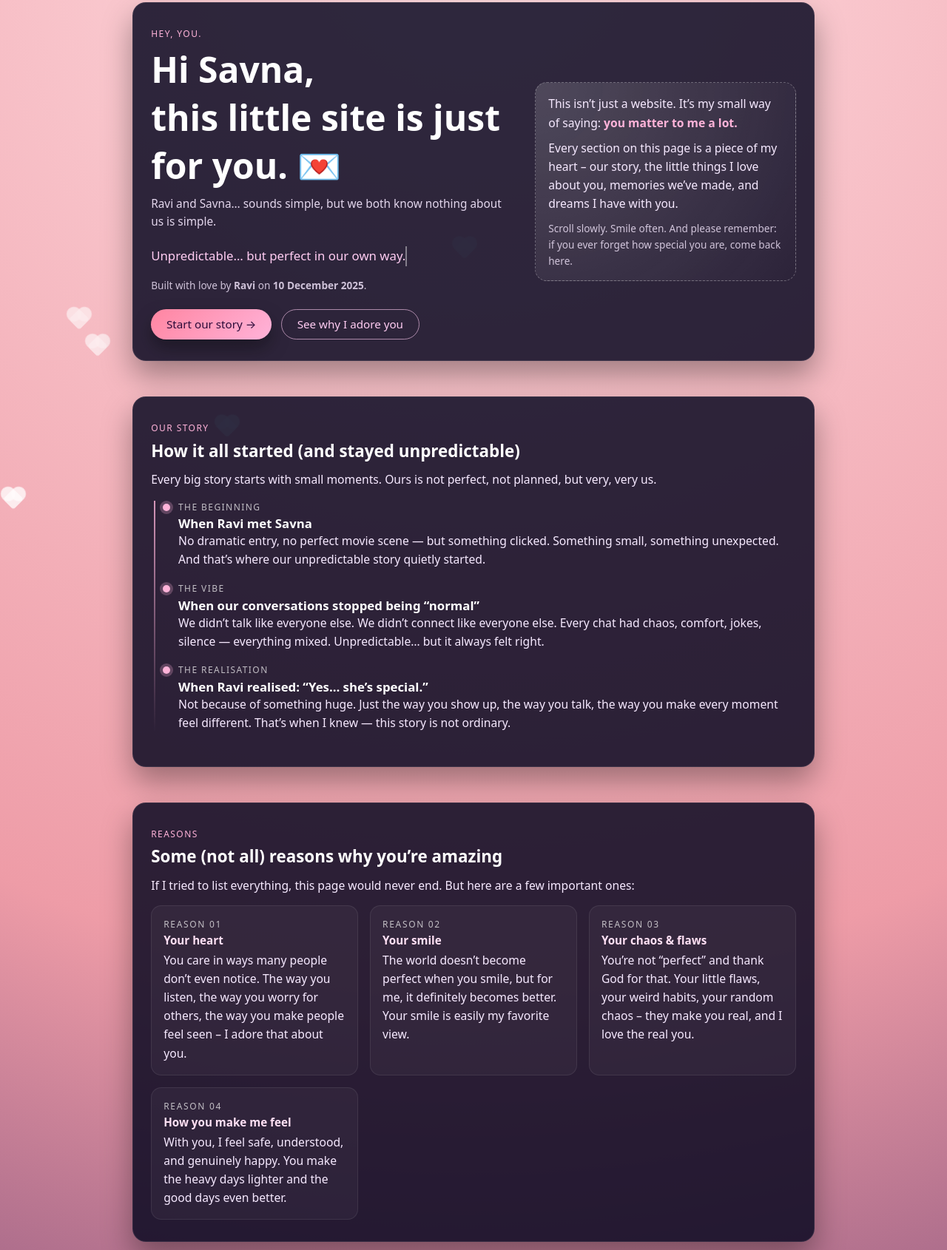
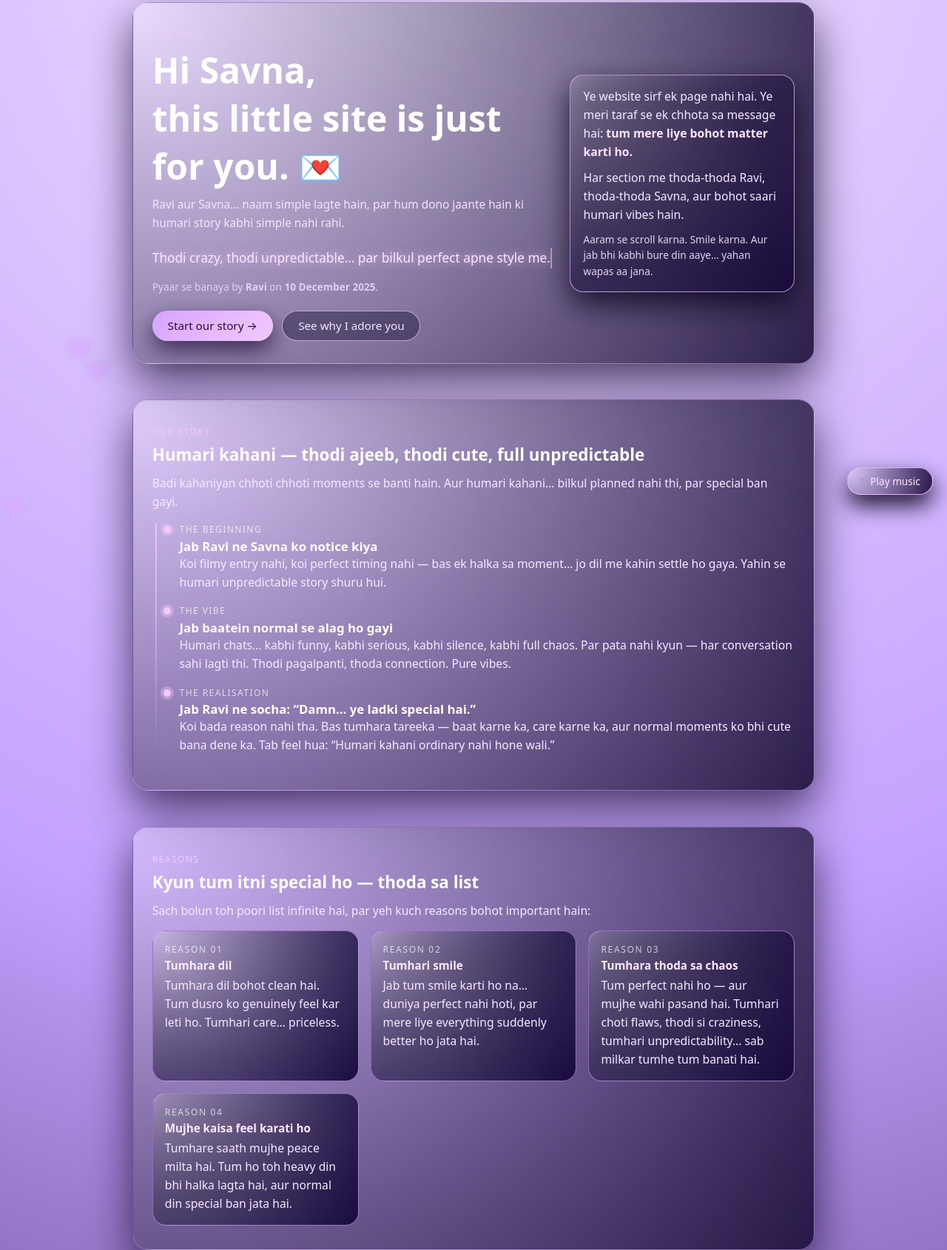
Before and after one commit to ravinish2009-boop/sovna-ravi, a plain HTML site: page index.html in a window 1280 px wide. Shown: the part 112-1802 px from the top of the page at 74% size. Drawn offline with Linux system fonts and the light colour scheme.

Commit message:
Update index.html

```diff
--- a/index.html
+++ b/index.html
@@ -2,7 +2,7 @@
 <html lang="en">
 <head>
   <meta charset="UTF-8" />
-  <title>For You ❤️</title>
+  <title>Ravi × Savna 💜</title>
   <meta name="viewport" content="width=device-width, initial-scale=1.0" />
   <style>
     * {
@@ -14,7 +14,7 @@
     }
 
     body {
-      background: radial-gradient(circle at top, #ffdde1, #ee9ca7, #2b1055);
+      background: radial-gradient(circle at top, #f1e4ff, #c4a1ff, #3b215c);
       color: #fff;
       min-height: 100vh;
       position: relative;
@@ -27,11 +27,12 @@
       bottom: -50px;
       width: 20px;
       height: 20px;
-      background: rgba(255, 255, 255, 0.8);
+      background: rgba(216, 175, 255, 0.9);
       transform: rotate(45deg);
-      animation: floatUp 12s linear infinite;
+      animation: floatUp 14s linear infinite;
       border-radius: 4px;
       z-index: 0;
+      filter: drop-shadow(0 0 6px rgba(196, 161, 255, 0.7));
     }
 
     .heart::before,
@@ -56,11 +57,11 @@
 
     @keyframes floatUp {
       0% {
-        transform: translateY(0) rotate(45deg);
+        transform: translateY(0) rotate(45deg) scale(0.8);
         opacity: 1;
       }
       100% {
-        transform: translateY(-120vh) rotate(45deg);
+        transform: translateY(-130vh) rotate(45deg) scale(1.2);
         opacity: 0;
       }
     }
@@ -69,9 +70,9 @@
       position: sticky;
       top: 0;
       z-index: 10;
-      background: rgba(10, 9, 34, 0.75);
-      backdrop-filter: blur(12px);
-      border-bottom: 1px solid rgba(255, 255, 255, 0.12);
+      background: rgba(18, 10, 36, 0.6);
+      backdrop-filter: blur(18px);
+      border-bottom: 1px solid rgba(196, 161, 255, 0.4);
     }
 
     .nav {
@@ -88,19 +89,20 @@
       font-weight: 700;
       letter-spacing: 0.08em;
       text-transform: uppercase;
+      color: #f3e4ff;
     }
 
     .nav-links a {
       margin-left: 1rem;
       text-decoration: none;
-      color: #ffd6e8;
+      color: #e8d8ff;
       font-size: 0.9rem;
       border-bottom: 1px solid transparent;
       padding-bottom: 2px;
       transition: 0.2s all;
     }
     .nav-links a:hover {
-      border-bottom-color: #ffd6e8;
+      border-bottom-color: #e8d8ff;
     }
 
     main {
@@ -113,11 +115,32 @@
 
     section {
       margin: 3rem 0;
-      background: rgba(10, 9, 34, 0.85);
-      border-radius: 18px;
-      padding: 1.8rem 1.5rem;
-      box-shadow: 0 20px 40px rgba(0, 0, 0, 0.35);
-      border: 1px solid rgba(255, 255, 255, 0.08);
+      border-radius: 22px;
+      padding: 1.9rem 1.6rem;
+      box-shadow: 0 24px 60px rgba(12, 2, 32, 0.7);
+      border: 1px solid rgba(196, 161, 255, 0.4);
+      background: radial-gradient(circle at top left,
+                  rgba(255, 255, 255, 0.26),
+                  rgba(25, 13, 55, 0.9));
+      backdrop-filter: blur(22px);
+      -webkit-backdrop-filter: blur(22px);
+      animation: fadeInUp 0.9s ease both;
+    }
+
+    section:nth-of-type(2) { animation-delay: 0.1s; }
+    section:nth-of-type(3) { animation-delay: 0.2s; }
+    section:nth-of-type(4) { animation-delay: 0.3s; }
+    section:nth-of-type(5) { animation-delay: 0.4s; }
+
+    @keyframes fadeInUp {
+      from {
+        opacity: 0;
+        transform: translateY(16px);
+      }
+      to {
+        opacity: 1;
+        transform: translateY(0);
+      }
     }
 
     .tag {
@@ -125,7 +148,7 @@
       font-size: 0.75rem;
       letter-spacing: 0.12em;
       text-transform: uppercase;
-      color: #ffb3d9;
+      color: #f3c9ff;
       margin-bottom: 0.4rem;
     }
 
@@ -158,20 +181,22 @@
 
     .hero-sub {
       font-size: 0.96rem;
-      opacity: 0.9;
+      opacity: 0.95;
       margin-bottom: 1rem;
     }
 
     .hero-accent {
-      font-size: 1.05rem;
-      color: #ffccf2;
+      font-size: 1.08rem;
+      color: #ffe6ff;
       margin-top: 0.3rem;
+      text-shadow: 0 0 12px rgba(243, 201, 255, 0.7);
     }
 
     .hero-meta {
       font-size: 0.85rem;
-      opacity: 0.8;
+      opacity: 0.9;
       margin-top: 0.6rem;
+      color: #e7d6ff;
     }
 
     .hero-actions {
@@ -190,43 +215,48 @@
       display: inline-flex;
       align-items: center;
       gap: 0.4rem;
-      transition: transform 0.15s ease, box-shadow 0.15s ease,
-                  background 0.15s ease, color 0.15s ease;
+      transition: transform 0.18s ease, box-shadow 0.18s ease,
+                  background 0.18s ease, color 0.18s ease;
       text-decoration: none;
     }
 
     .btn-primary {
-      background: linear-gradient(135deg, #ff85a1, #ffb3d9);
+      background: linear-gradient(135deg, #d6a4ff, #f3c9ff);
       color: #2b0b39;
-      box-shadow: 0 12px 25px rgba(0, 0, 0, 0.35);
+      box-shadow: 0 12px 30px rgba(21, 5, 46, 0.7);
     }
 
     .btn-primary:hover {
-      transform: translateY(-1px);
-      box-shadow: 0 18px 30px rgba(0, 0, 0, 0.45);
+      transform: translateY(-2px) scale(1.02);
+      box-shadow: 0 18px 40px rgba(21, 5, 46, 0.9);
     }
 
     .btn-ghost {
-      background: transparent;
-      border: 1px solid rgba(255, 204, 242, 0.6);
-      color: #ffccf2;
+      background: rgba(14, 6, 40, 0.4);
+      border: 1px solid rgba(243, 201, 255, 0.7);
+      color: #f3e4ff;
     }
 
     .btn-ghost:hover {
-      background: rgba(255, 255, 255, 0.06);
-      transform: translateY(-1px);
+      background: rgba(243, 201, 255, 0.1);
+      transform: translateY(-2px);
     }
 
     .hero-right {
-      border-radius: 16px;
-      border: 1px dashed rgba(255, 255, 255, 0.28);
+      border-radius: 18px;
+      border: 1px solid rgba(226, 192, 255, 0.7);
       padding: 1rem 1.1rem;
-      background: radial-gradient(circle at top left, rgba(255, 255, 255, 0.16), transparent);
+      background: radial-gradient(circle at top left,
+                  rgba(255, 255, 255, 0.18),
+                  rgba(23, 9, 58, 0.9));
+      backdrop-filter: blur(18px);
+      -webkit-backdrop-filter: blur(18px);
       font-size: 0.92rem;
+      box-shadow: 0 16px 40px rgba(9, 0, 24, 0.8);
     }
 
     .hero-right strong {
-      color: #ffb3d9;
+      color: #ffe3ff;
     }
 
     /* Our Story timeline */
@@ -243,7 +273,7 @@
       top: 0;
       bottom: 0;
       width: 2px;
-      background: linear-gradient(to bottom, #ffb3d9, transparent);
+      background: linear-gradient(to bottom, #f3c9ff, transparent);
       opacity: 0.8;
     }
 
@@ -259,9 +289,9 @@
       top: 4px;
       width: 10px;
       height: 10px;
-      background: #ffb3d9;
+      background: #f3c9ff;
       border-radius: 50%;
-      box-shadow: 0 0 0 4px rgba(255, 179, 217, 0.25);
+      box-shadow: 0 0 0 4px rgba(243, 201, 255, 0.35);
     }
 
     .timeline-date {
@@ -281,11 +311,23 @@
     }
 
     .card {
-      background: rgba(255, 255, 255, 0.04);
-      border-radius: 14px;
+      background: radial-gradient(circle at top left,
+                  rgba(255, 255, 255, 0.18),
+                  rgba(22, 9, 60, 0.96));
+      border-radius: 18px;
       padding: 1rem;
-      border: 1px solid rgba(255, 255, 255, 0.08);
+      border: 1px solid rgba(214, 164, 255, 0.6);
       font-size: 0.95rem;
+      backdrop-filter: blur(20px);
+      -webkit-backdrop-filter: blur(20px);
+      transition: transform 0.16s ease, box-shadow 0.16s ease,
+                  border-color 0.16s ease;
+    }
+
+    .card:hover {
+      transform: translateY(-4px) scale(1.01);
+      box-shadow: 0 18px 40px rgba(10, 0, 32, 0.9);
+      border-color: #f3c9ff;
     }
 
     .card-label {
@@ -299,7 +341,7 @@
     .card-title {
       font-weight: 600;
       margin-bottom: 0.3rem;
-      color: #ffe0f4;
+      color: #ffe8ff;
     }
 
     /* Gallery (memories) */
@@ -313,10 +355,12 @@
     .gallery-item {
       position: relative;
       padding-top: 70%;
-      border-radius: 14px;
+      border-radius: 16px;
       overflow: hidden;
-      background: rgba(255, 255, 255, 0.05);
-      border: 1px solid rgba(255, 255, 255, 0.1);
+      background: radial-gradient(circle at top left,
+                  rgba(255, 255, 255, 0.18),
+                  rgba(18, 7, 49, 0.95));
+      border: 1px solid rgba(214, 164, 255, 0.6);
       display: flex;
       justify-content: center;
       align-items: center;
@@ -328,41 +372,46 @@
     .gallery-item span {
       padding: 0.6rem;
       display: block;
+      color: #f7e6ff;
     }
 
     /* Hidden message */
     .secret-box {
       margin-top: 1rem;
-      background: rgba(255, 255, 255, 0.04);
-      border-radius: 14px;
+      background: radial-gradient(circle at top left,
+                  rgba(255, 255, 255, 0.16),
+                  rgba(19, 8, 50, 0.95));
+      border-radius: 16px;
       padding: 1rem;
-      border: 1px dashed rgba(255, 204, 242, 0.7);
+      border: 1px dashed rgba(243, 201, 255, 0.8);
       text-align: center;
+      backdrop-filter: blur(18px);
     }
 
     #secretMessage {
       margin-top: 0.8rem;
       font-size: 1rem;
       display: none;
-      color: #ffe4f8;
+      color: #ffe6ff;
     }
 
     /* Footer */
     footer {
       text-align: center;
       font-size: 0.8rem;
-      opacity: 0.7;
+      opacity: 0.8;
       padding-bottom: 1.5rem;
+      color: #f3e4ff;
     }
 
     footer span {
-      color: #ffb3d9;
+      color: #f3c9ff;
     }
 
     /* Typewriter */
     .typewriter {
       display: inline-block;
-      border-right: 2px solid rgba(255, 255, 255, 0.8);
+      border-right: 2px solid rgba(255, 255, 255, 0.9);
       white-space: nowrap;
       overflow: hidden;
       max-width: 100%;
@@ -373,6 +422,49 @@
       50% {
         border-color: transparent;
       }
+    }
+
+    /* Music toggle button */
+    .music-toggle {
+      position: fixed;
+      right: 1.2rem;
+      bottom: 1.2rem;
+      z-index: 20;
+      border-radius: 999px;
+      padding: 0.5rem 1rem;
+      border: 1px solid rgba(243, 201, 255, 0.8);
+      background: radial-gradient(circle at top left,
+                  rgba(255, 255, 255, 0.3),
+                  rgba(30, 13, 65, 0.95));
+      backdrop-filter: blur(18px);
+      -webkit-backdrop-filter: blur(18px);
+      font-size: 0.85rem;
+      color: #fbe9ff;
+      cursor: pointer;
+      box-shadow: 0 14px 30px rgba(7, 0, 24, 0.9);
+      display: inline-flex;
+      align-items: center;
+      gap: 0.4rem;
+      transition: transform 0.16s ease, box-shadow 0.16s ease,
+                  background 0.16s ease;
+    }
+
+    .music-toggle:hover {
+      transform: translateY(-2px);
+      box-shadow: 0 18px 40px rgba(7, 0, 24, 1);
+    }
+
+    .music-dot {
+      width: 8px;
+      height: 8px;
+      border-radius: 999px;
+      background: #ff4f92;
+      box-shadow: 0 0 8px rgba(255, 79, 146, 0.9);
+    }
+
+    .music-dot.paused {
+      background: #aaa3c4;
+      box-shadow: none;
     }
 
     @media (min-width: 720px) {
@@ -388,7 +480,7 @@
 
   <header>
     <div class="nav">
-      <div class="nav-title">For <span id="herNameNav">HER</span></div>
+      <div class="nav-title">Ravi × <span id="herNameNav">HER</span></div>
       <div class="nav-links">
         <a href="#story">Story</a>
         <a href="#reasons">Reasons</a>
@@ -409,13 +501,14 @@
           this little site is just for you. 💌
         </h1>
         <p class="hero-sub">
-          Ravi and Savna… sounds simple, but we both know nothing about us is simple.
+          Ravi aur Savna… naam simple lagte hain, par hum dono jaante hain
+          ki humari story kabhi simple nahi rahi.
         </p>
         <p class="hero-accent typewriter" id="typewriterText">
-          Unpredictable… but perfect in our own way.
+          Thodi crazy, thodi unpredictable… par bilkul perfect apne style me.
         </p>
         <p class="hero-meta">
-          Built with love by
+          Pyaar se banaya by
           <strong id="myName">[Your Name]</strong> on
           <strong id="specialDate">[Special Date]</strong>.
         </p>
@@ -432,17 +525,17 @@
 
       <div class="hero-right">
         <p>
-          This isn’t just a website. It’s my small way of saying:
-          <strong>you matter to me a lot.</strong>
+          Ye website sirf ek page nahi hai.
+          Ye meri taraf se ek chhota sa message hai:
+          <strong>tum mere liye bohot matter karti ho.</strong>
         </p>
         <p style="margin-top: 0.6rem;">
-          Every section on this page is a piece of my heart –
-          our story, the little things I love about you,
-          memories we’ve made, and dreams I have with you.
+          Har section me thoda-thoda Ravi, thoda-thoda Savna,
+          aur bohot saari humari vibes hain.
         </p>
-        <p style="margin-top: 0.6rem; font-size: 0.85rem; opacity: 0.8;">
-          Scroll slowly. Smile often. And please remember:
-          if you ever forget how special you are, come back here.
+        <p style="margin-top: 0.6rem; font-size: 0.85rem; opacity: 0.9;">
+          Aaram se scroll karna. Smile karna.
+          Aur jab bhi kabhi bure din aaye… yahan wapas aa jana.
         </p>
       </div>
     </section>
@@ -450,98 +543,96 @@
     <!-- OUR STORY -->
     <section id="story">
       <div class="tag">Our Story</div>
-      <h2>How it all started (and stayed unpredictable)</h2>
+      <h2>Humari kahani — thodi ajeeb, thodi cute, full unpredictable</h2>
       <p>
-        Every big story starts with small moments.
-        Ours is not perfect, not planned, but very, very us.
+        Badi kahaniyan chhoti chhoti moments se banti hain.
+        Aur humari kahani… bilkul planned nahi thi, par special ban gayi.
       </p>
 
       <div class="timeline">
-
         <div class="timeline-item">
           <div class="timeline-dot"></div>
           <div class="timeline-date">The Beginning</div>
-          <h3>When Ravi met Savna</h3>
+          <h3>Jab Ravi ne Savna ko notice kiya</h3>
           <p>
-            No dramatic entry, no perfect movie scene — but something clicked.
-            Something small, something unexpected.
-            And that’s where our unpredictable story quietly started.
+            Koi filmy entry nahi, koi perfect timing nahi —
+            bas ek halka sa moment… jo dil me kahin settle ho gaya.
+            Yahin se humari unpredictable story shuru hui.
           </p>
         </div>
 
         <div class="timeline-item">
           <div class="timeline-dot"></div>
           <div class="timeline-date">The Vibe</div>
-          <h3>When our conversations stopped being “normal”</h3>
+          <h3>Jab baatein normal se alag ho gayi</h3>
           <p>
-            We didn’t talk like everyone else.
-            We didn’t connect like everyone else.
-            Every chat had chaos, comfort, jokes, silence — everything mixed.
-            Unpredictable… but it always felt right.
+            Humari chats… kabhi funny, kabhi serious, kabhi silence, kabhi full chaos.
+            Par pata nahi kyun — har conversation sahi lagti thi.
+            Thodi pagalpanti, thoda connection. Pure vibes.
           </p>
         </div>
 
         <div class="timeline-item">
           <div class="timeline-dot"></div>
           <div class="timeline-date">The Realisation</div>
-          <h3>When Ravi realised: “Yes… she’s special.”</h3>
+          <h3>Jab Ravi ne socha: “Damn… ye ladki special hai.”</h3>
           <p>
-            Not because of something huge.
-            Just the way you show up, the way you talk,
-            the way you make every moment feel different.
-            That’s when I knew — this story is not ordinary.
+            Koi bada reason nahi tha.
+            Bas tumhara tareeka — baat karne ka, care karne ka,
+            aur normal moments ko bhi cute bana dene ka.
+            Tab feel hua: “Humari kahani ordinary nahi hone wali.”
           </p>
         </div>
-
       </div>
     </section>
 
     <!-- REASONS I LOVE YOU -->
     <section id="reasons">
       <div class="tag">Reasons</div>
-      <h2>Some (not all) reasons why you’re amazing</h2>
+      <h2>Kyun tum itni special ho — thoda sa list</h2>
       <p>
-        If I tried to list everything, this page would never end.
-        But here are a few important ones:
+        Sach bolun toh poori list infinite hai,
+        par yeh kuch reasons bohot important hain:
       </p>
 
       <div class="grid">
         <div class="card">
           <div class="card-label">Reason 01</div>
-          <div class="card-title">Your heart</div>
+          <div class="card-title">Tumhara dil</div>
           <p>
-            You care in ways many people don’t even notice.
-            The way you listen, the way you worry for others,
-            the way you make people feel seen – I adore that about you.
+            Tumhara dil bohot clean hai.
+            Tum dusro ko genuinely feel kar leti ho.
+            Tumhari care… priceless.
           </p>
         </div>
 
         <div class="card">
           <div class="card-label">Reason 02</div>
-          <div class="card-title">Your smile</div>
+          <div class="card-title">Tumhari smile</div>
           <p>
-            The world doesn’t become perfect when you smile,
-            but for me, it definitely becomes better.
-            Your smile is easily my favorite view.
+            Jab tum smile karti ho na…
+            duniya perfect nahi hoti,
+            par mere liye everything suddenly better ho jata hai.
           </p>
         </div>
 
         <div class="card">
           <div class="card-label">Reason 03</div>
-          <div class="card-title">Your chaos & flaws</div>
+          <div class="card-title">Tumhara thoda sa chaos</div>
           <p>
-            You’re not “perfect” and thank God for that.
-            Your little flaws, your weird habits, your random chaos –
-            they make you real, and I love the real you.
+            Tum perfect nahi ho — aur mujhe wahi pasand hai.
+            Tumhari choti flaws, thodi si craziness,
+            tumhari unpredictability… sab milkar tumhe tum banati hai.
           </p>
         </div>
 
         <div class="card">
           <div class="card-label">Reason 04</div>
-          <div class="card-title">How you make me feel</div>
+          <div class="card-title">Mujhe kaisa feel karati ho</div>
           <p>
-            With you, I feel safe, understood, and genuinely happy.
-            You make the heavy days lighter and the good days even better.
+            Tumhare saath mujhe peace milta hai.
+            Tum ho toh heavy din bhi halka lagta hai,
+            aur normal din special ban jata hai.
           </p>
         </div>
       </div>
@@ -550,30 +641,28 @@
     <!-- MEMORIES -->
     <section id="memories">
       <div class="tag">Memories</div>
-      <h2>Little moments I never want to forget</h2>
+      <h2>Wo chhote moments — jo mere liye bohot bade hain</h2>
       <p>
-        One day this section should be full of our photos and memories,
-        but for now, it’s a promise that we’ll create many.
+        Ek din humari gallery full hogi hum dono ke photos se.
+        Tab tak… yeh promise rakhta hoon.
       </p>
 
       <div class="gallery">
         <div class="gallery-item">
           <span>
-            Maybe this will be a photo from one of our favorite days together.
-            A day that was totally unplanned, but became special anyway.
+            Shayad kabhi yahan ek photo hogi —
+            koi random day jo special ban gaya.
           </span>
         </div>
         <div class="gallery-item">
           <span>
-            A screenshot of a chat where we laughed too much,
-            or stayed up too late talking about everything and nothing.
+            Ya koi chat ka screenshot jisme humne bina reason ke bohot hansi ki thi.
           </span>
         </div>
         <div class="gallery-item">
           <span>
-            That one random moment that doesn’t look special to others,
-            but means a lot to us.
-            Our story is full of those.
+            Ya wo moment… jo bas hum samajh sakte hain.
+            Simple, par unforgettable.
           </span>
         </div>
       </div>
@@ -582,50 +671,53 @@
     <!-- FUTURE -->
     <section id="future">
       <div class="tag">Future</div>
-      <h2>Things I want to do with you</h2>
+      <h2>Kal kya hoga? Pata nahi.
+        Par ek cheez ka wish hai — tum ho saath.</h2>
       <p>
-        We don’t know where life will take us.
-        But if there’s one thing I want in the future, it’s this —
-        whatever happens, I hope our unpredictable story keeps going.
+        Life unpredictable hai…
+        par agar future me ek cheez choose kar sakta hoon,
+        toh wo tum ho, Savna.
       </p>
 
       <div class="grid">
         <div class="card">
           <div class="card-label">Plan 01</div>
-          <div class="card-title">A simple date</div>
+          <div class="card-title">Simple si date</div>
           <p>
-            It doesn’t have to be fancy – just you, me, some food,
-            a walk, and a lot of unhurried conversation.
+            Fancy nahi — bas tum, main, thoda sa food,
+            ek walk, aur bohot saari unhurried baatein.
           </p>
         </div>
         <div class="card">
           <div class="card-label">Plan 02</div>
-          <div class="card-title">Our mini traditions</div>
+          <div class="card-title">Humari choti rituals</div>
           <p>
-            Maybe a fixed “movie night”, shared playlists, yearly photos,
-            or random rituals that become “our thing”.
+            Movie night, shared playlists, yearly photos,
+            ya random rituals jo sirf “humari cheez” ho.
           </p>
         </div>
         <div class="card">
           <div class="card-label">Plan 03</div>
-          <div class="card-title">Being there for real</div>
+          <div class="card-title">Hamesha saath rehna</div>
           <p>
-            Through your good days, your bad days, and the days where
-            you just need someone to sit quietly next to you – I want to be there.
+            Tumhare good days, bad days,
+            aur wo days jahan sirf silence chahiye —
+            main wahan rehna chahta hoon.
           </p>
         </div>
       </div>
 
       <div class="secret-box">
         <p>
-          There’s one more thing I want to say, but I made it a little interactive:
+          Ek last cheez kehni thi, thoda interactive banaya hai:
         </p>
         <button class="btn btn-primary" onclick="revealSecret()">
           Tap to reveal my heart 💖
         </button>
         <p id="secretMessage">
-          No matter what happens, no matter how messy life gets,
-          I’m really grateful that I get to call you “mine”, Savna.
+          Jo bhi ho, jaisa bhi ho —
+          ek baat fix hai:
+          mujhe tumse bohot pyaar hai, Savna.
         </p>
       </div>
     </section>
@@ -635,6 +727,17 @@
       &nbsp;·&nbsp; For <span id="herNameFooter">[Her Name]</span>
     </footer>
   </main>
+
+  <!-- Background music -->
+  <audio id="bgMusic" loop>
+    <source src="song.mp3" type="audio/mpeg">
+  </audio>
+
+  <!-- Music control -->
+  <button class="music-toggle" onclick="toggleMusic()">
+    <span class="music-dot" id="musicDot"></span>
+    <span id="musicLabel">Play music</span>
+  </button>
 
   <script>
     // ====== CUSTOM VALUES FOR RAVI & SAVNA ======
@@ -676,7 +779,6 @@
         setTimeout(typeWriter, 70);
       }
     }
-    // restart text for typing
     twEl.textContent = "";
     typeWriter();
 
@@ -685,14 +787,42 @@
       const heart = document.createElement("div");
       heart.className = "heart";
       heart.style.left = Math.random() * 100 + "vw";
-      heart.style.animationDuration = 8 + Math.random() * 6 + "s";
+      heart.style.animationDuration = 10 + Math.random() * 8 + "s";
       heart.style.opacity = 0.4 + Math.random() * 0.6;
       heart.style.transform = "rotate(45deg) scale(" + (0.7 + Math.random()) + ")";
       document.body.appendChild(heart);
 
-      setTimeout(() => heart.remove(), 14000);
+      setTimeout(() => heart.remove(), 18000);
     }
     setInterval(createHeart, 900);
+
+    // Music control
+    const music = document.getElementById("bgMusic");
+    const musicDot = document.getElementById("musicDot");
+    const musicLabel = document.getElementById("musicLabel");
+    let isPlaying = false;
+
+    function toggleMusic() {
+      if (!music) return;
+
+      if (!isPlaying) {
+        music.play().then(() => {
+          isPlaying = true;
+          musicDot.classList.remove("paused");
+          musicLabel.textContent = "Pause music";
+        }).catch(() => {
+          // play blocked
+        });
+      } else {
+        music.pause();
+        isPlaying = false;
+        musicDot.classList.add("paused");
+        musicLabel.textContent = "Play music";
+      }
+    }
+
+    // Start with paused state
+    musicDot.classList.add("paused");
   </script>
 </body>
 </html>
```
